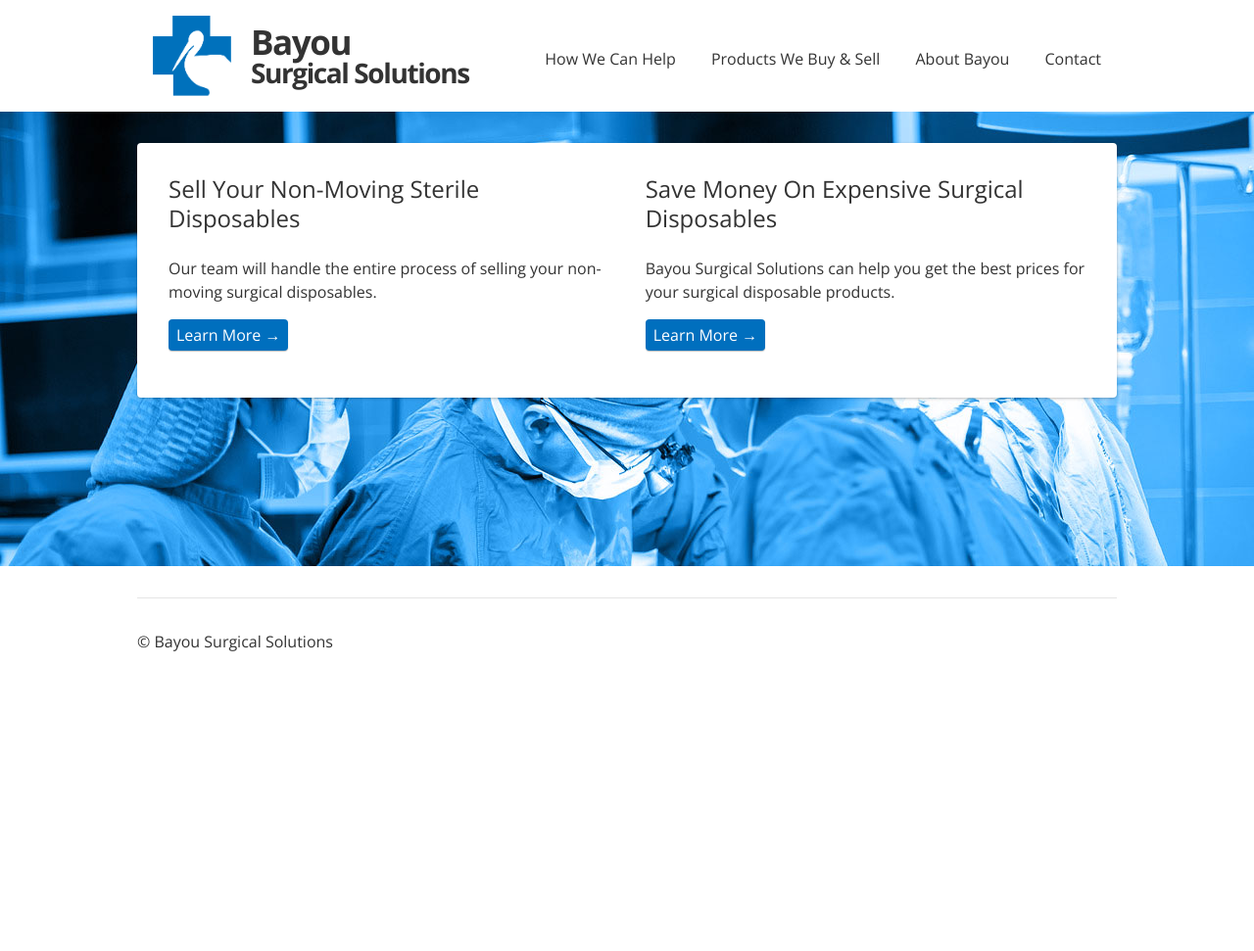
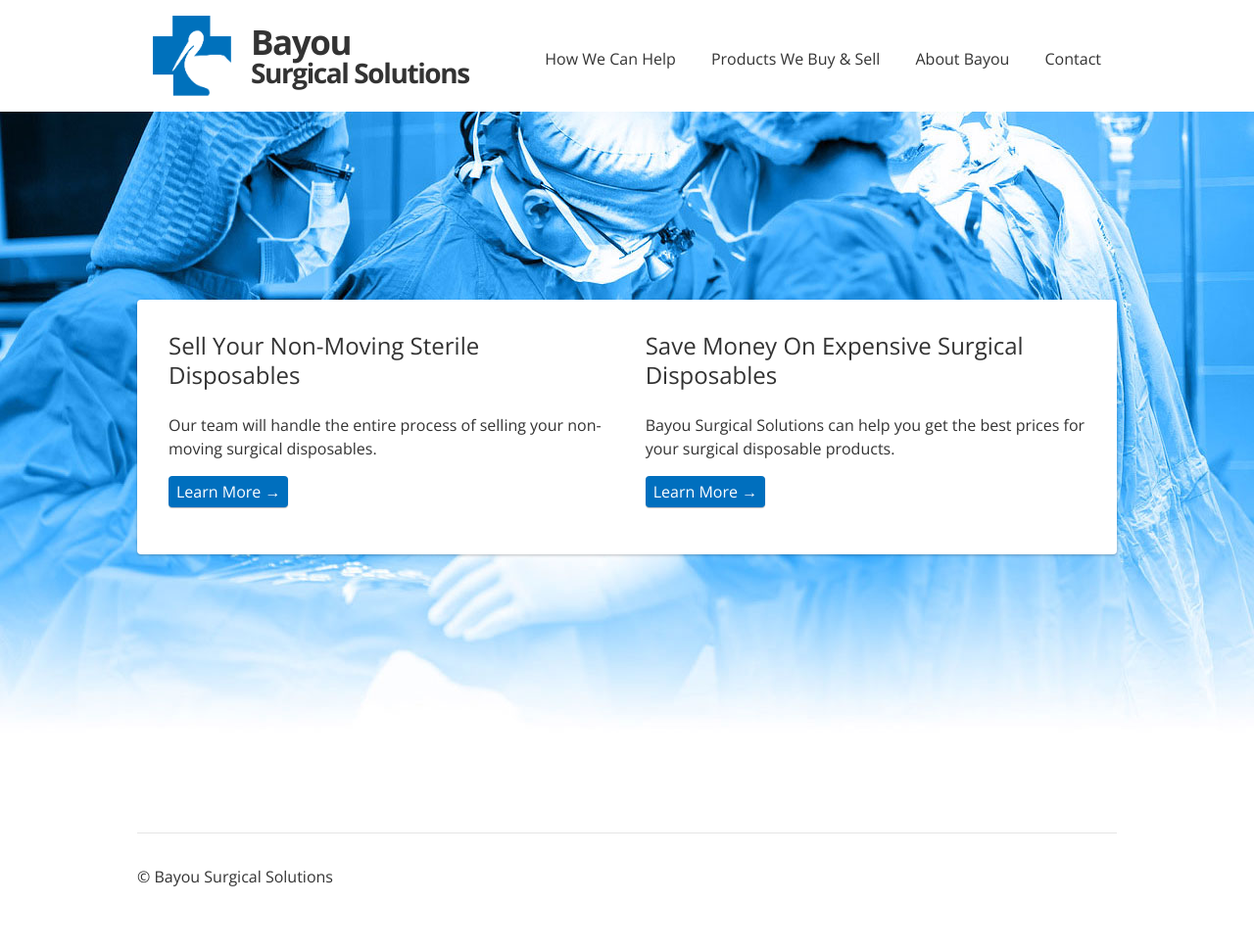
Before and after one commit to madebysteve/bayousurgicalsolutions.com, a Jekyll site: the page built from index.html, in a window 1280 px wide. Shown: the whole page at 98% size. Built offline with Jekyll 4.4.1, drawn with Linux system fonts in a browser that asks for light colours; before the commit the page ends 900 px from its top, so only the background shows below that.

Commit message:
Show more of background image at top

```diff
--- a/css/style.sass
+++ b/css/style.sass
@@ -84,8 +84,8 @@ a:link
     background: url("/img/bg.jpg") center top no-repeat
     background-size: 100% auto
     overflow: hidden
-    padding: 2em
-    min-height: 400px
+    padding: 12em 2em 2em 2em
+    min-height: 30em
   &-contentWrapper
     padding: 2em
 
```
Also changed, not shown: img/bg.jpg.
